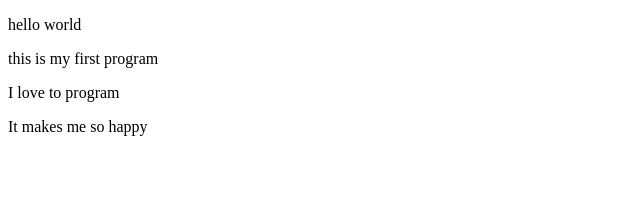
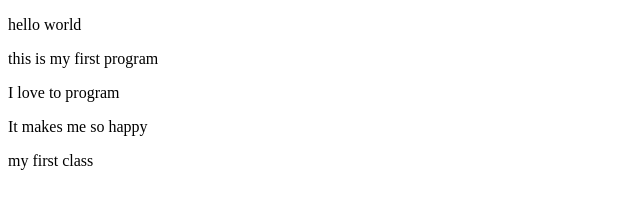
Before and after one commit to PhilusTHEO/test1, a plain HTML site: page index.html in a window 1280 px wide. Shown: the whole page, without its empty margins (0-640 px from the left). Drawn offline with Linux system fonts and the light colour scheme.

Commit message:
Third changes

```diff
--- a/index.html
+++ b/index.html
@@ -10,5 +10,6 @@
     <p>this is my first program</p>
     <p>I love to program</p>
     <p>It makes me so happy</p>
+    <p>my first class</p>
 </body>
 </html>
```
